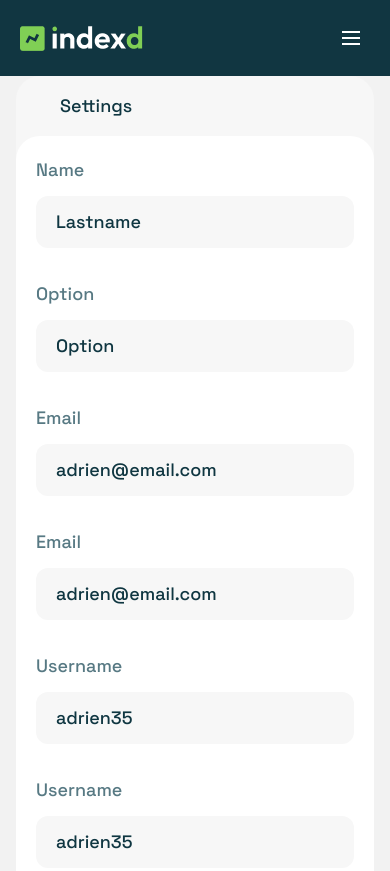
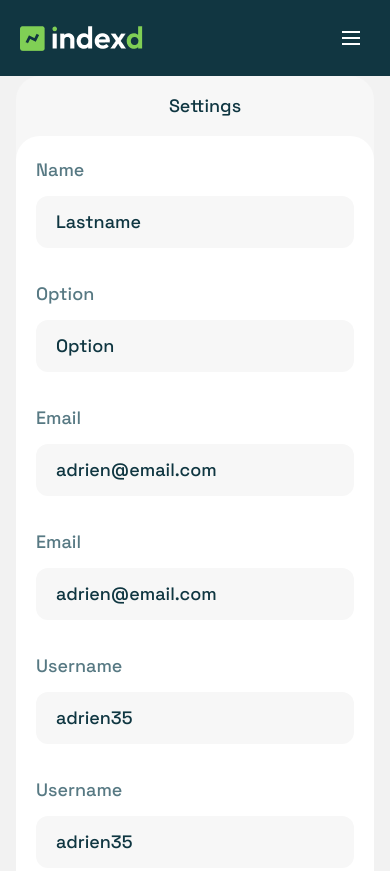
Before and after one commit to Muhammadvaliyev1/indexd, a website: page public/settings.html in a window 390 px wide. Shown: the top 871 px of the page. Drawn offline with Linux system fonts and the light colour scheme.

Commit message:
fixed errors

```diff
--- a/public/settings.html
+++ b/public/settings.html
@@ -128,7 +128,7 @@
 
     <main class="px-4 sm:px-5">
       <section class="w-full rounded-3xl overflow-hidden bg-space-wheat">
-        <div class="pl-11 py-4">
+        <div class="text-center sm:text-left pl-5 sm:pl-8 lg:pl-11 py-4">
           <span class="text-lg font-medium text-darkblue">Settings</span>
         </div>
         <div class="bg-white rounded-3xl p-5 sm:p-8 lg:p-11">
```
Also changed, not shown: public/css/styles.css.
